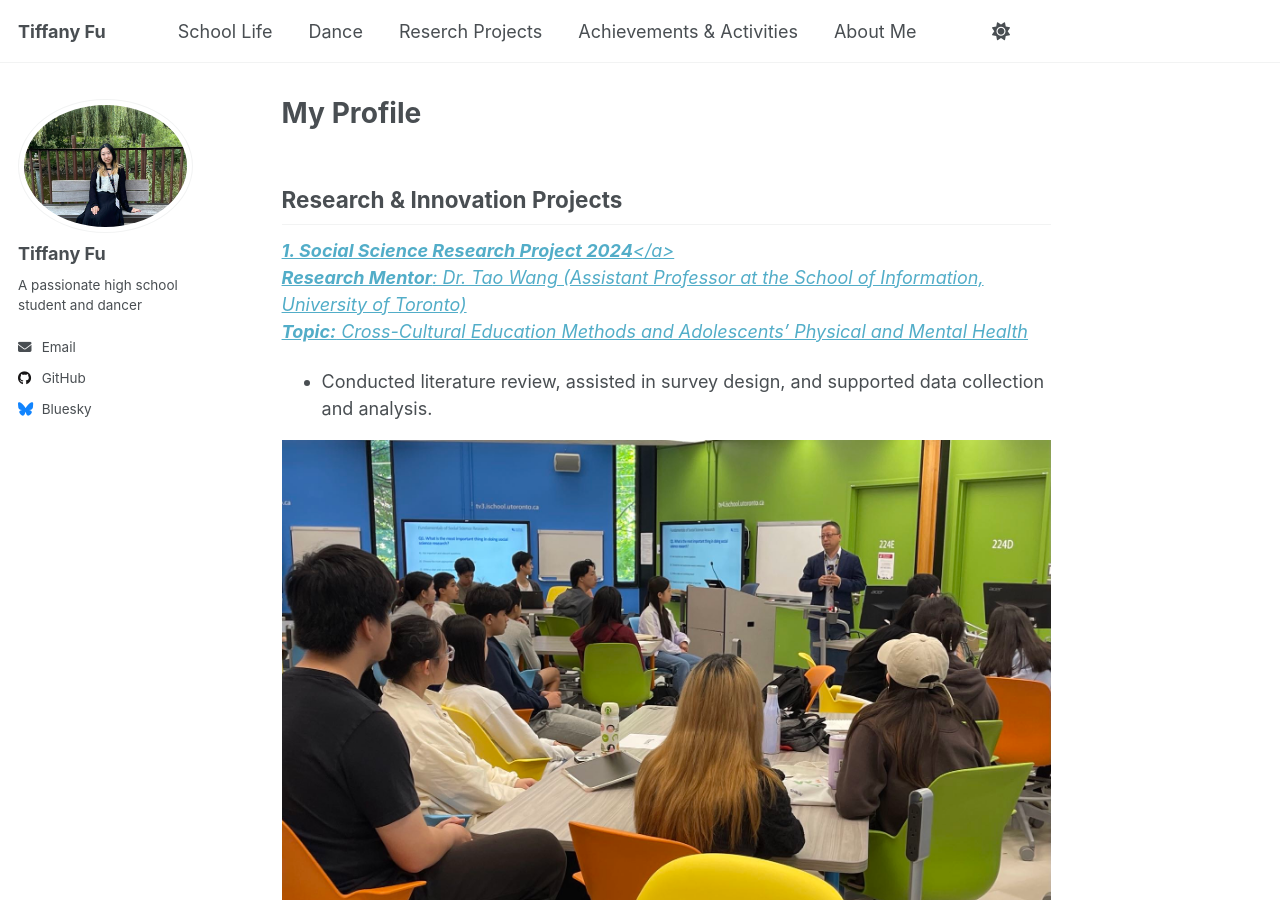
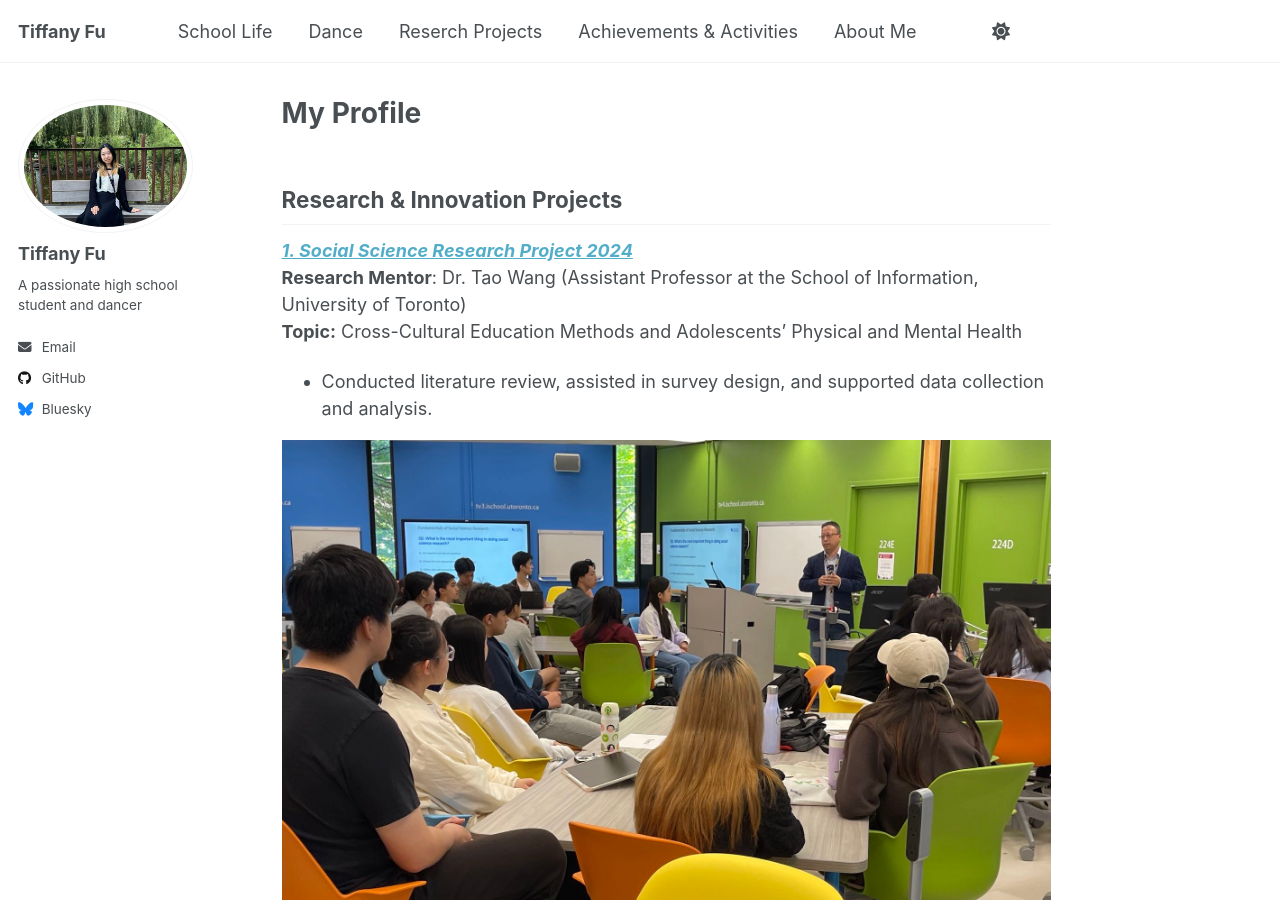
Before and after one commit to TiffanyJTFu/TiffanyFu, a Jekyll site: the page built from _pages/about.md, in a window 1280 px wide and 900 px high. Built offline with Jekyll 4.4.1, drawn with Linux system fonts in a browser that asks for light colours; a script that is not in the unit is left out.

```diff
--- a/_pages/about.md
+++ b/_pages/about.md
@@ -8,7 +8,7 @@ redirect_from:
 ---
 ## Research & Innovation Projects
 
-<a href="https://tiffanyjtfu.github.io/TiffanyFu/teaching/SocialScienceResearchProject" target='_blank'><i>**1. Social Science Research Project 2024**</a>
+<a href="https://tiffanyjtfu.github.io/TiffanyFu/teaching/SocialScienceResearchProject" target='_blank'><i>**1. Social Science Research Project 2024**</i></a>
 <br>**Research Mentor**: Dr. Tao Wang (Assistant Professor at the School of Information, University of Toronto)
 <br>**Topic:** Cross-Cultural Education Methods and Adolescents’ Physical and Mental Health
 * Conducted literature review, assisted in survey design, and supported data collection and analysis.<br>
```
